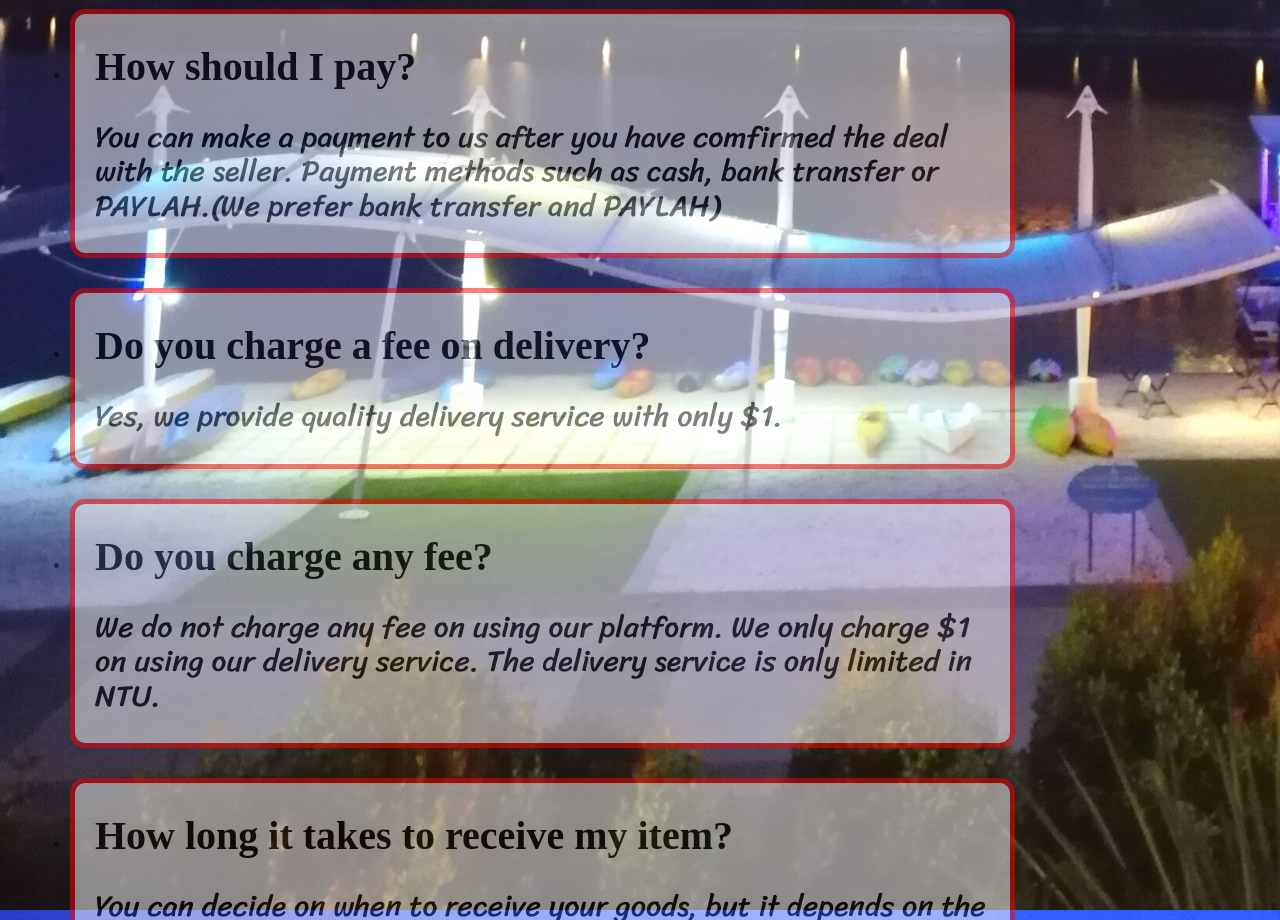
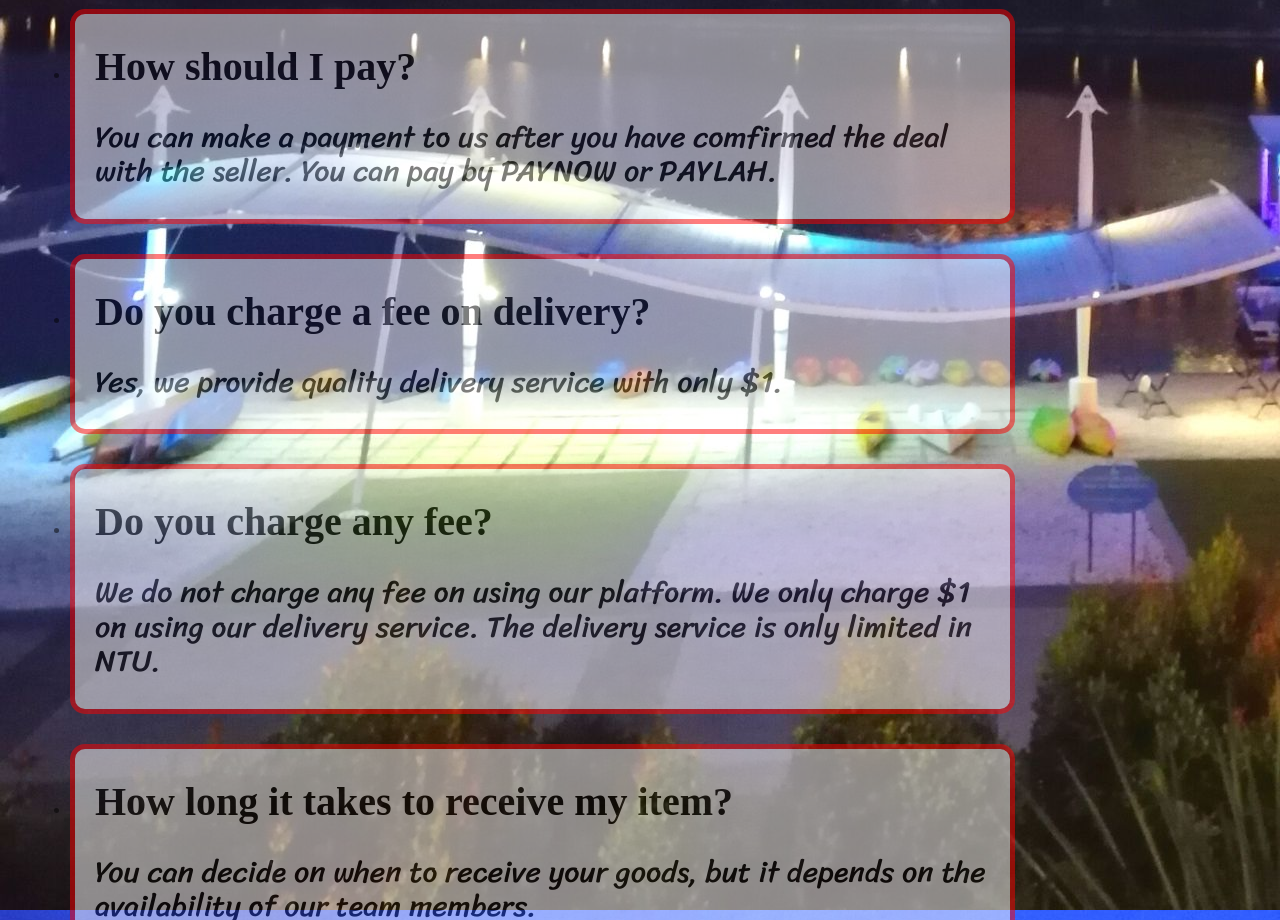
Before and after one commit to NTU-play/shopping_entrance, a plain HTML site: page index.html in a window 1280 px wide. Shown: the part 1250-2170 px from the top of the page. Drawn offline with nearby package versions, Linux system fonts and the light colour scheme; a web font is replaced by a local one.

Commit message:
Update index.html

```diff
--- a/index.html
+++ b/index.html
@@ -82,7 +82,7 @@
 
     <li>
       <h5>How should I pay?</h5>
-      <p>You can make a payment to us after you have comfirmed the deal with the seller. Payment methods such as cash, bank transfer or PAYLAH.(We prefer bank transfer and PAYLAH)</p>
+      <p>You can make a payment to us after you have comfirmed the deal with the seller. You can pay by PAYNOW or PAYLAH.</p>
     </li>
 
     <li>
```
